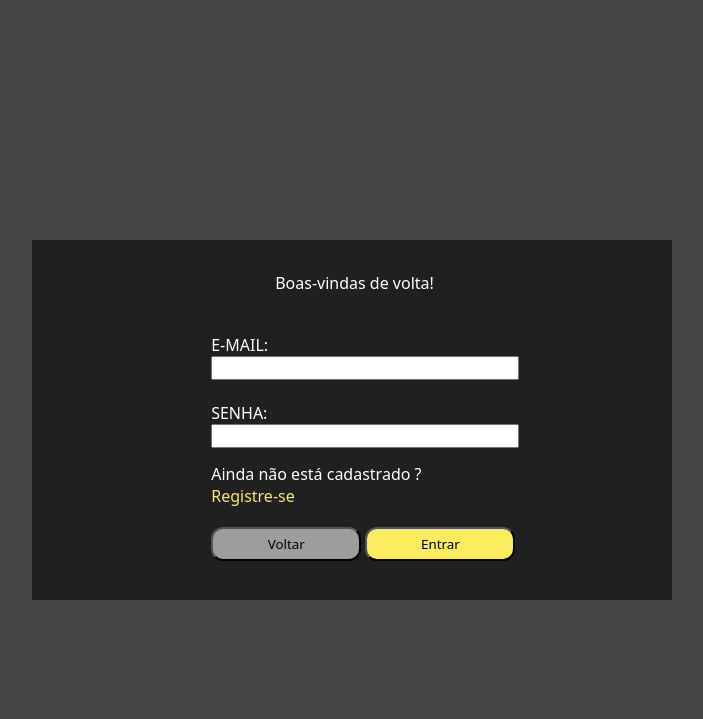
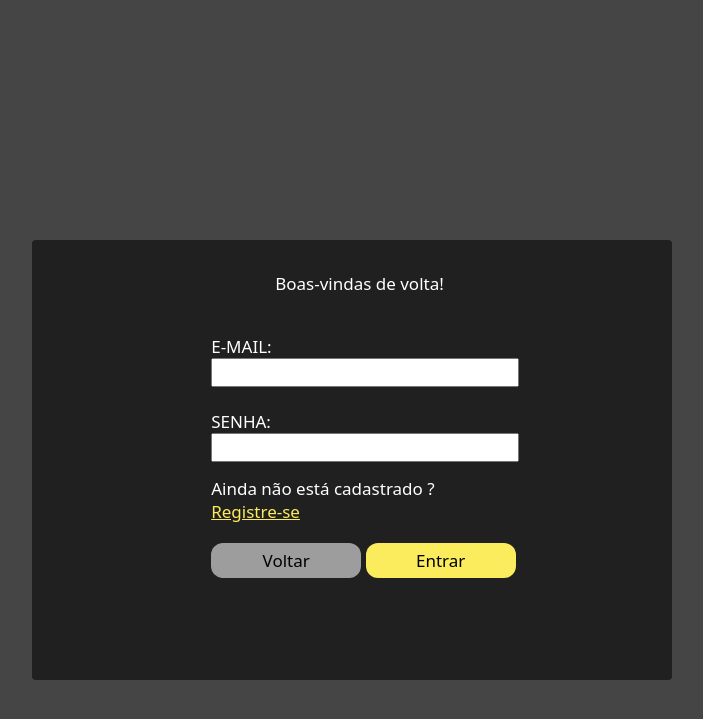
Before and after one commit to vicoelho/ProjetoOficina, a web app: file PÁGINAS/login.html in a window 1280 px wide. Shown: the top 719 px of the page, without its empty margins (288-991 px from the left). Run offline with its HTML, style and script files only (its server is not run), Linux system fonts and the light colour scheme.

Commit message:
Add files via upload

```diff
--- a/PÁGINAS/css/login.css
+++ b/PÁGINAS/css/login.css
@@ -1,6 +1,8 @@
 *{
     font-family: system-ui, -apple-system, BlinkMacSystemFont, 'Segoe UI', Roboto, Oxygen, Ubuntu, Cantarell, 'Open Sans', 'Helvetica Neue', sans-serif;
     margin: 0;
+    font-size: 17px;
+    font-weight: 530;
 }
 body{
     background-color: #454545;
@@ -10,10 +12,11 @@ section{
     position: absolute;
     background-color: #202020;
     color: white;
-    height: 45vh;
+    height: 55vh;
     width: 50vw;
     top: 30vh;
     left: 25vw;
+    border-radius: 4px;
 }
 a{
     text-decoration: none;
@@ -36,6 +39,9 @@ input{
     margin-top: 15px;
     margin-bottom: 20px;
 }
+.cadastrar a{
+    text-decoration: underline;
+}
 .entrar{
     display: inline;
 }
@@ -44,6 +50,7 @@ input{
     background-color: rgb(251, 236, 93);
     border-radius: 12px;
     padding: 6px 24px;
+    border: none;
 }
 .voltar{
     display: inline;
@@ -53,6 +60,7 @@ input{
     background-color: #9D9D9D;
     border-radius: 12px;
     padding: 6px 24px;
+    border: none;
 }
 .entrar input:hover{
     cursor:pointer;
```
